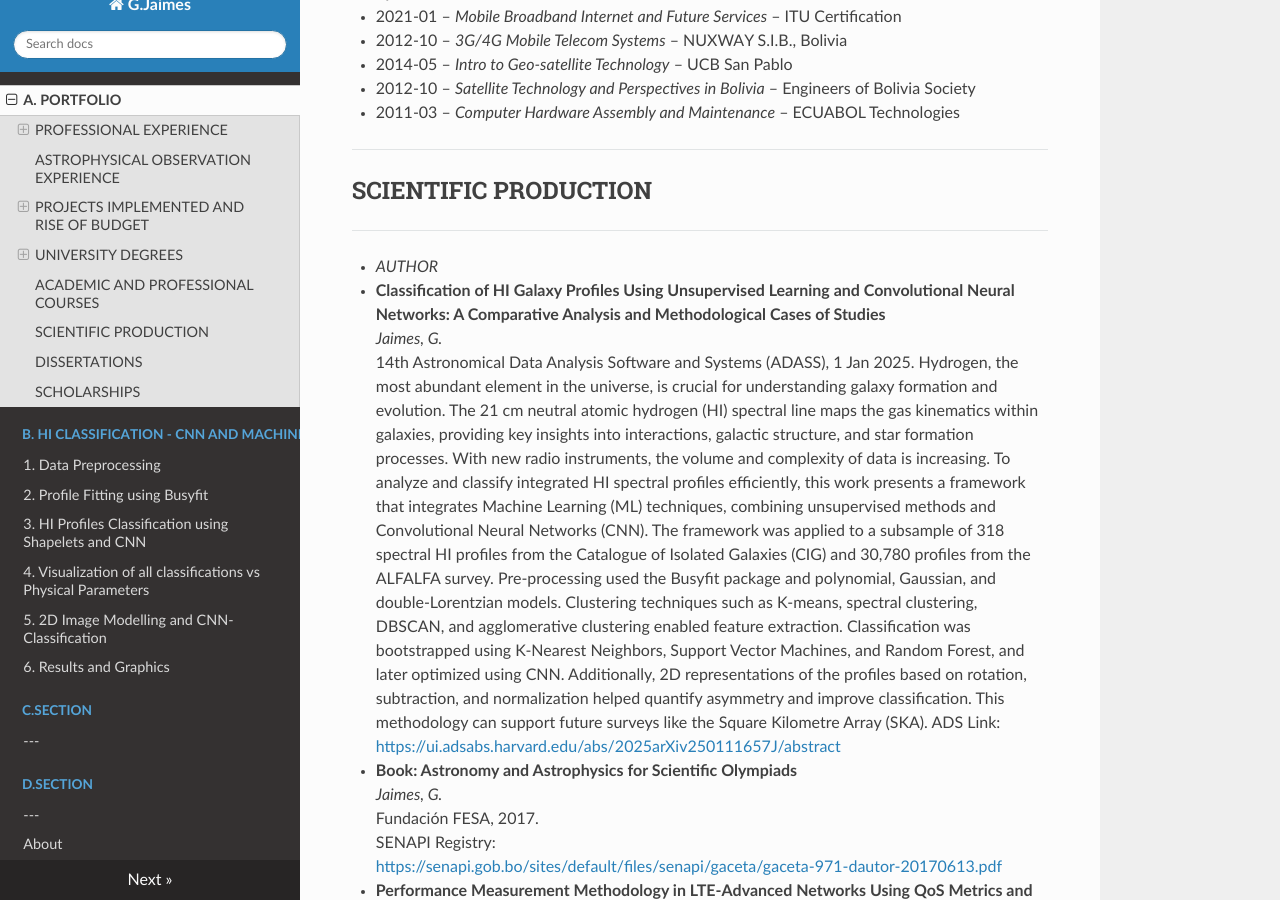
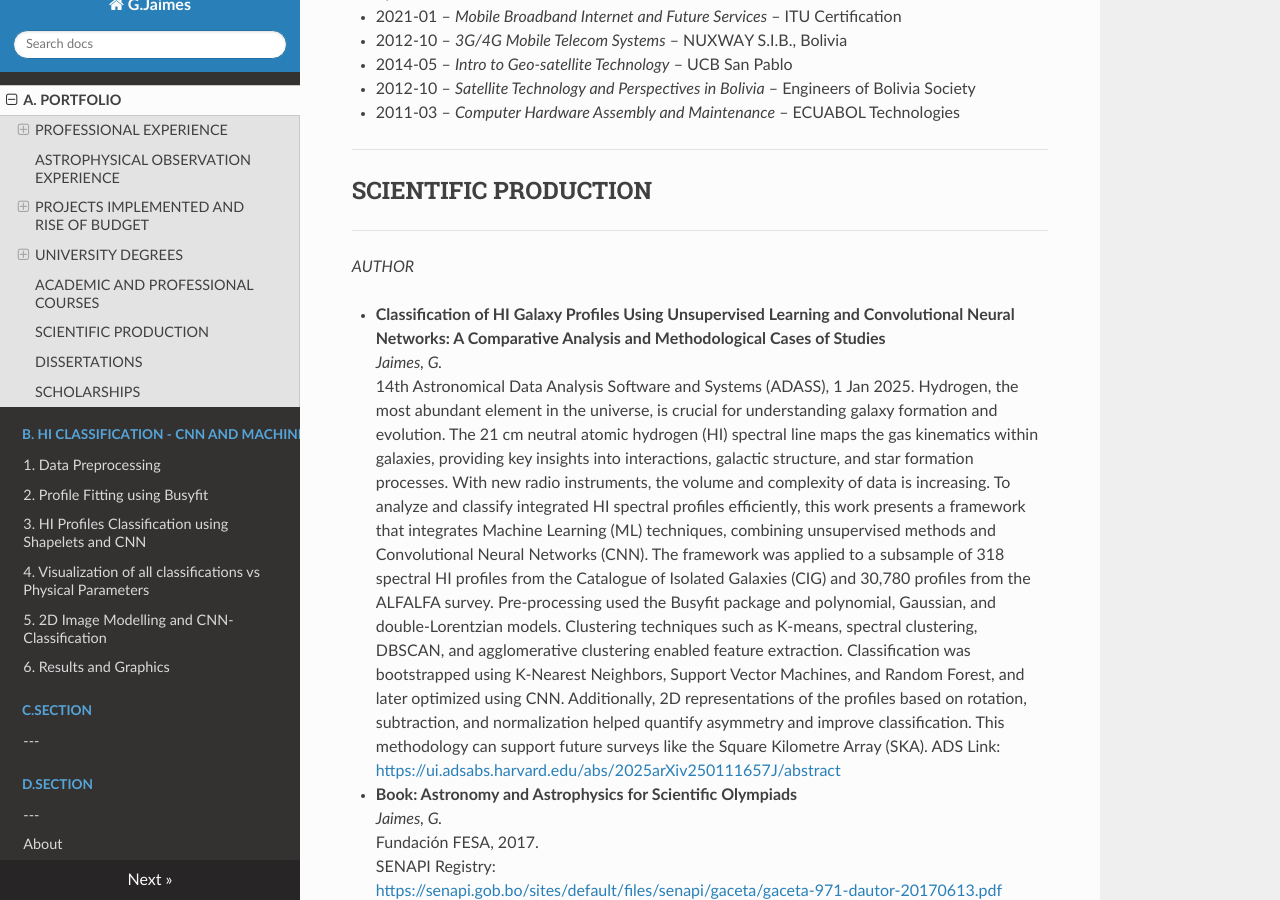
Before and after one commit to gabojaimesillanes/g.jaimes.illanes, an MkDocs documentation site: the page built from docs/portfolio.md, in a window 1280 px wide and 900 px high, scrolled down 5437 px. Built offline with MkDocs 1.6.1, drawn with Linux system fonts in a browser that asks for light colours; nearby versions of some CDN libraries.

```diff
--- a/docs/portfolio.md
+++ b/docs/portfolio.md
@@ -198,7 +198,7 @@ Thesis: Small Cells deployment strategy for Cochabamba’s dense urban areas.
 
 ---
 
-* *AUTHOR*
+*AUTHOR*
 
 * **Classification of HI Galaxy Profiles Using Unsupervised Learning and Convolutional Neural Networks: A Comparative Analysis and Methodological Cases of Studies**
   *Jaimes, G.*
@@ -226,7 +226,7 @@ Thesis: Small Cells deployment strategy for Cochabamba’s dense urban areas.
   UN/China Forum on Space Technology for the Sustainable Development Goals, Changsha, 2019.
   [https://www.unoosa.org/documents/pdf/psa/activities/2019/UNChinaSymSDGs](https://www.unoosa.org/documents/pdf/psa/activities/2019/UNChinaSymSDGs/Presentations/UNChinaChangshaPresentation-G.Jaimes-RCSSTEAP.pdf)
 
-* *CO-AUTHOR*
+*CO-AUTHOR*
 
 * **Latin-American Space Workforce and Andean Road Countries** *(Co-author)*
   International Astronautical Congress (IAC), 2019.
```
